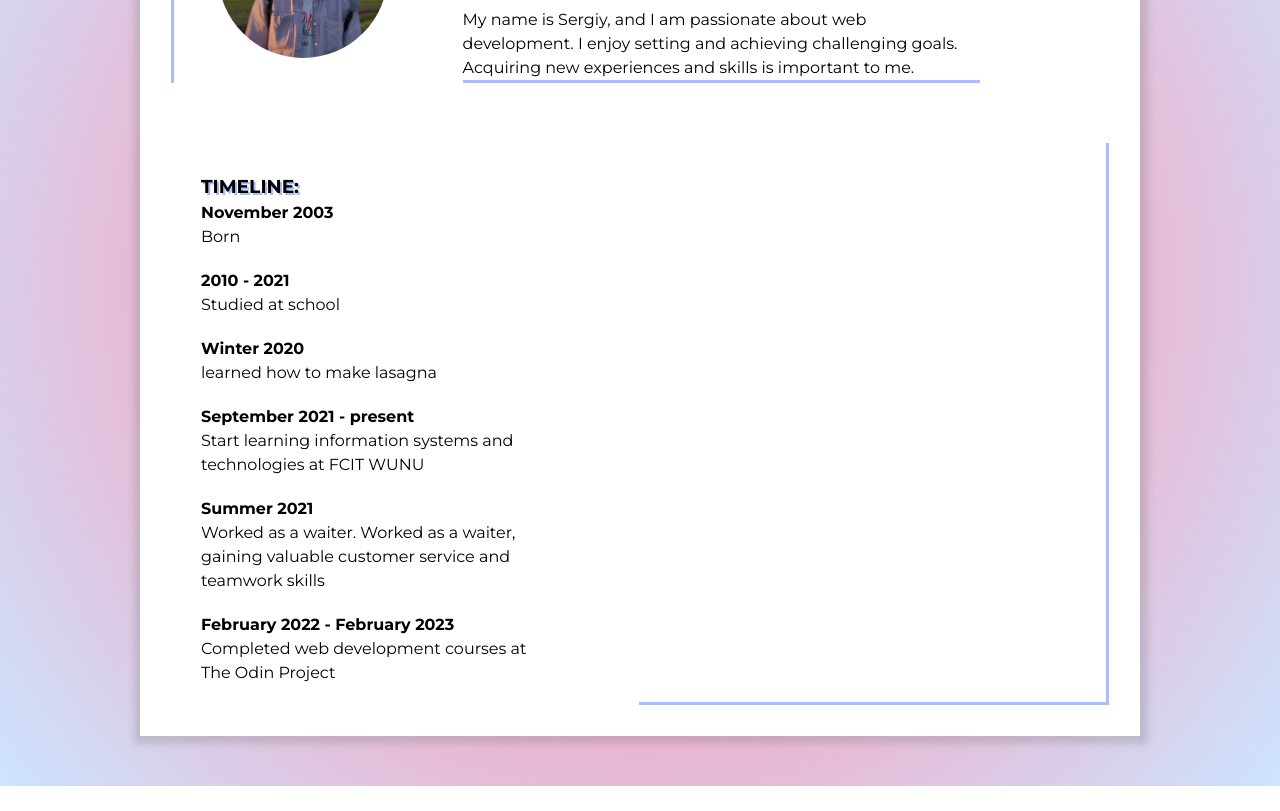
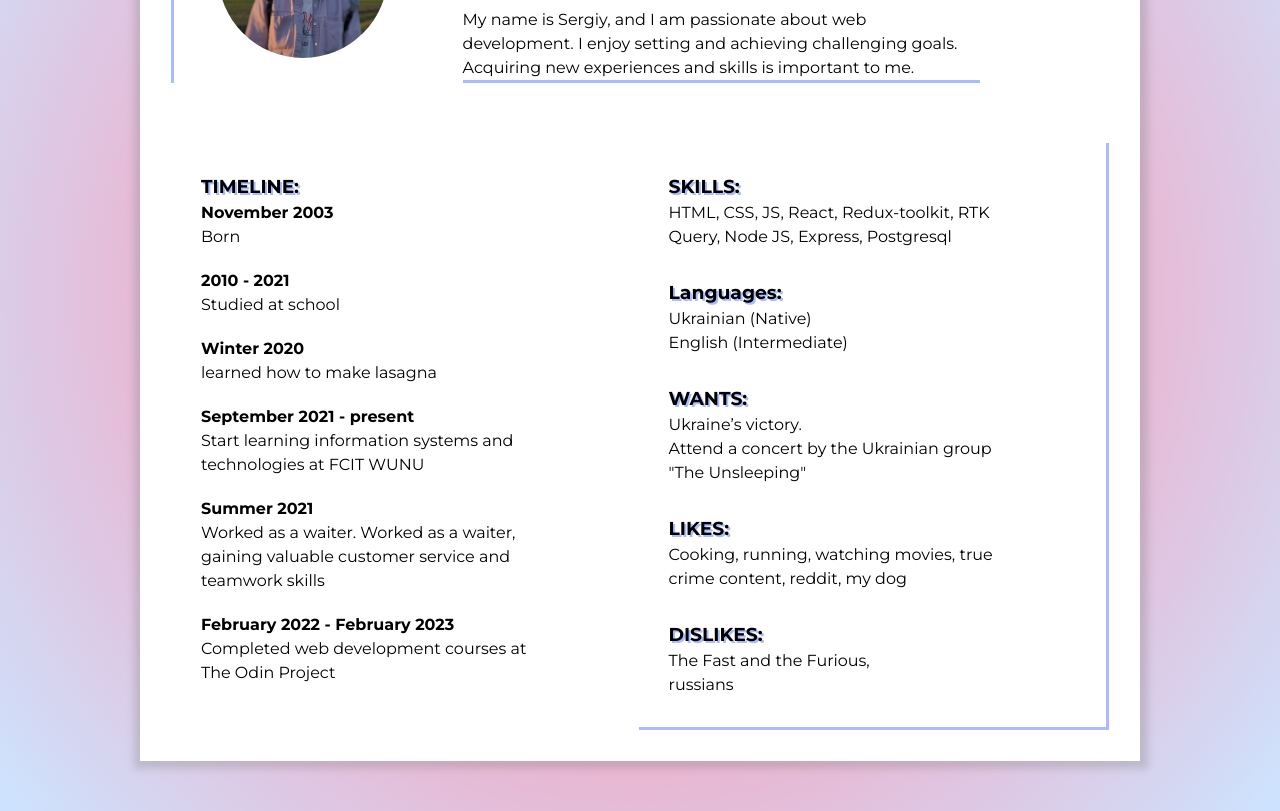
Before and after one commit to sergiy4/homepage, a plain HTML site: page index.html in a window 1280 px wide. Shown: the part 221-1032 px from the top of the page. Before the commit the page ends 1007 px from the top, so only its background shows below. Drawn offline with Linux system fonts and the light colour scheme.

Commit message:
added additional info

```diff
--- a/index.html
+++ b/index.html
@@ -125,7 +125,50 @@
                 </div>
               </div>
             </section>
-            <section class="resume-body__additional-info"></section>
+
+            <section class="resume-body__additional-info">
+              <div class="container">
+                <h3>SKILLS:</h3>
+                <p>
+                  HTML, CSS, JS, React, Redux-toolkit, RTK Query, Node JS,
+                  Express, Postgresql
+                </p>
+              </div>
+
+              <div class="container">
+                <h3>Languages:</h3>
+                <p>
+                  <p>Ukrainian (Native)</p>
+                  <p>English (Intermediate)</p>
+                </p>
+              </div>
+
+              <div class="container">
+                <h3>WANTS:</h3>
+                <p>Ukraine’s victory.</p>
+                <p>Attend a concert by the Ukrainian group "The Unsleeping"</p>
+              </div>
+
+              <div class="container">
+                <h3>LIKES:</h3>
+                <p>
+                  Cooking, running, watching movies, true crime content, reddit,
+                  my dog
+                </p>
+              </div>
+
+              <div class="container">
+                <h3>DISLIKES:</h3>
+                <p>
+                  <span class="trigger" id="trigger"
+                    >The Fast and the Furious,</span
+                  >
+                  <p>russians</p>
+                </p>
+              </div>
+
+
+            </section>
           </section>
         </div>
       </div>
```
